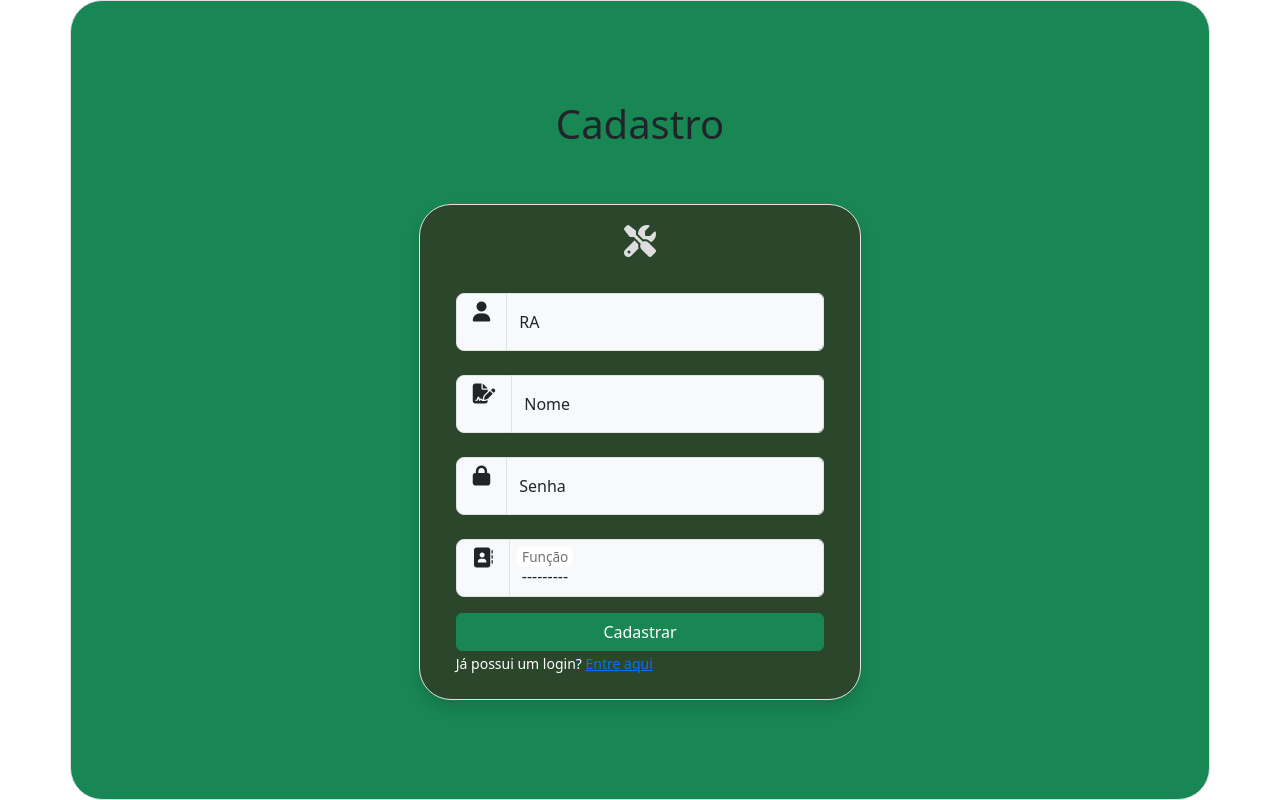
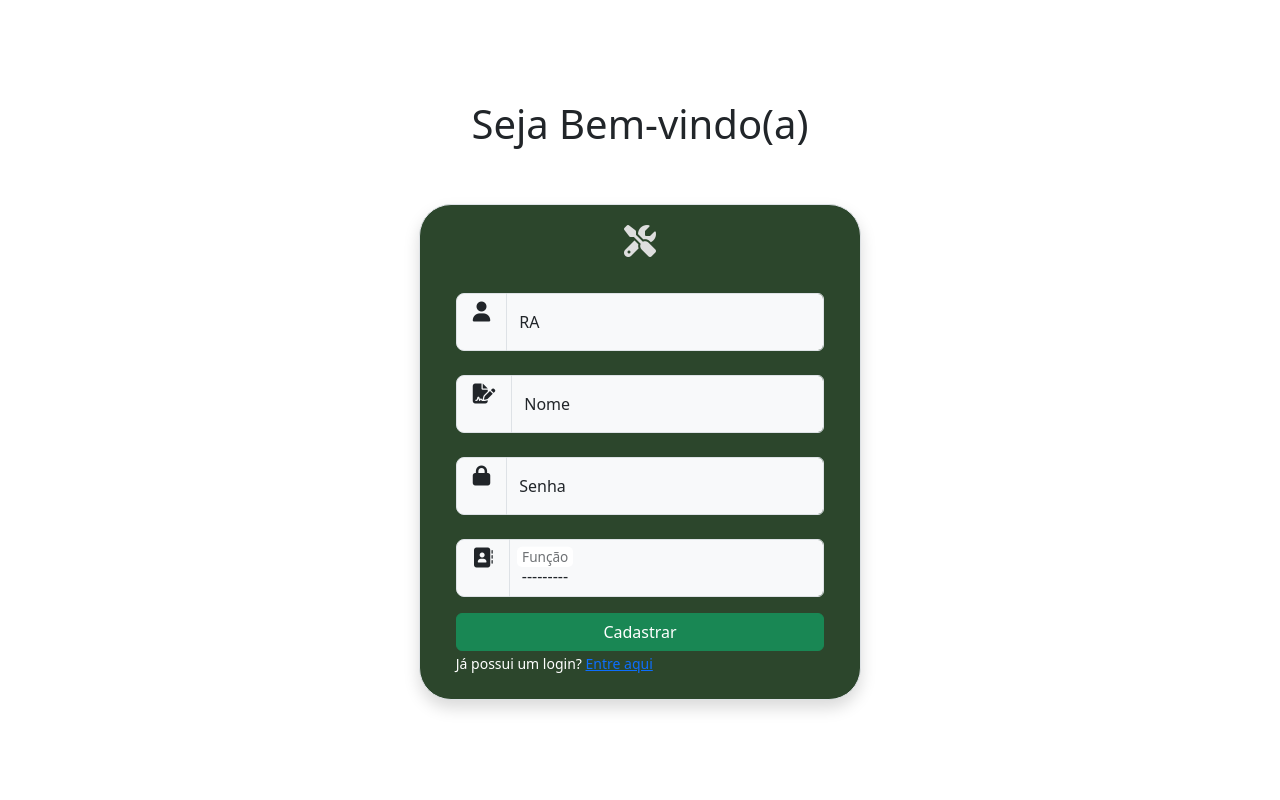
Before and after one commit to Familia-Craft/PI-Web, a Django app: page /cadastrar in a window 1280 px wide. Shown: the part 56-856 px from the top of the page. Run offline with Django 4.2, Linux system fonts and the light colour scheme; some libraries are stand-ins or nearby versions.

Commit message:
ajustes pequenos

```diff
--- a/PI_WEB/PI_WEB/templates/cadastro.html
+++ b/PI_WEB/PI_WEB/templates/cadastro.html
@@ -2,8 +2,8 @@
 {% load widget_tweaks %}
 
 {% block content %}
-<div class="container d-flex flex-column justify-content-center align-items-center bg-success w-100 border rounded-5 vh-100">
-    <h1>Cadastro</h1>
+<div class="container d-flex flex-column justify-content-center align-items-center w-100 vh-100">
+    <h1>Seja Bem-vindo(a)</h1>
     <div class="p-4 mt-5 row border rounded-5 shadow" style="background-color: #2c462c;">
         <div class="text-center"><i class="fa-solid fa-screwdriver-wrench fa-2xl mx-auto" style="color: #dedede;"></i></div>
         <form method="POST" class="h-mc mt-3">
--- a/PI_WEB/PI_WEB/templates/index.html
+++ b/PI_WEB/PI_WEB/templates/index.html
@@ -17,7 +17,7 @@
 <body>
   <nav class="navbar navbar-expand-md" style="background-color: #2c462c;">
     <div class="container">
-      <a class="navbar-brand">
+      <a class="navbar-brand" href="{% url 'home-page' %}">
         <i class="fa-solid fa-house fa-xl" style="color: #dedede;"></i> <!-- Icone home -->
       </a>
 
--- a/PI_WEB/PI_WEB/templates/login.html
+++ b/PI_WEB/PI_WEB/templates/login.html
@@ -2,8 +2,8 @@
 {% load widget_tweaks %}
 {% block content %}
 
-<div class="container d-flex flex-column justify-content-center align-items-center bg-success w-100 border rounded-5 vh-100">
-    <h1>Seja Bem-vindo(a)</h1>
+<div class="container d-flex flex-column justify-content-center align-items-center w-100 vh-100">
+    <h1>Seja Bem-vindo(a) de volta!</h1>
     <div class="p-4 mt-5 row border rounded-5 shadow" style="background-color: #2c462c;">
         <div class="text-center"><i class="fa-solid fa-screwdriver-wrench fa-2xl mx-auto" style="color: #dedede;"></i></div>
         <form method="POST" class="h-mc mt-3">
```
